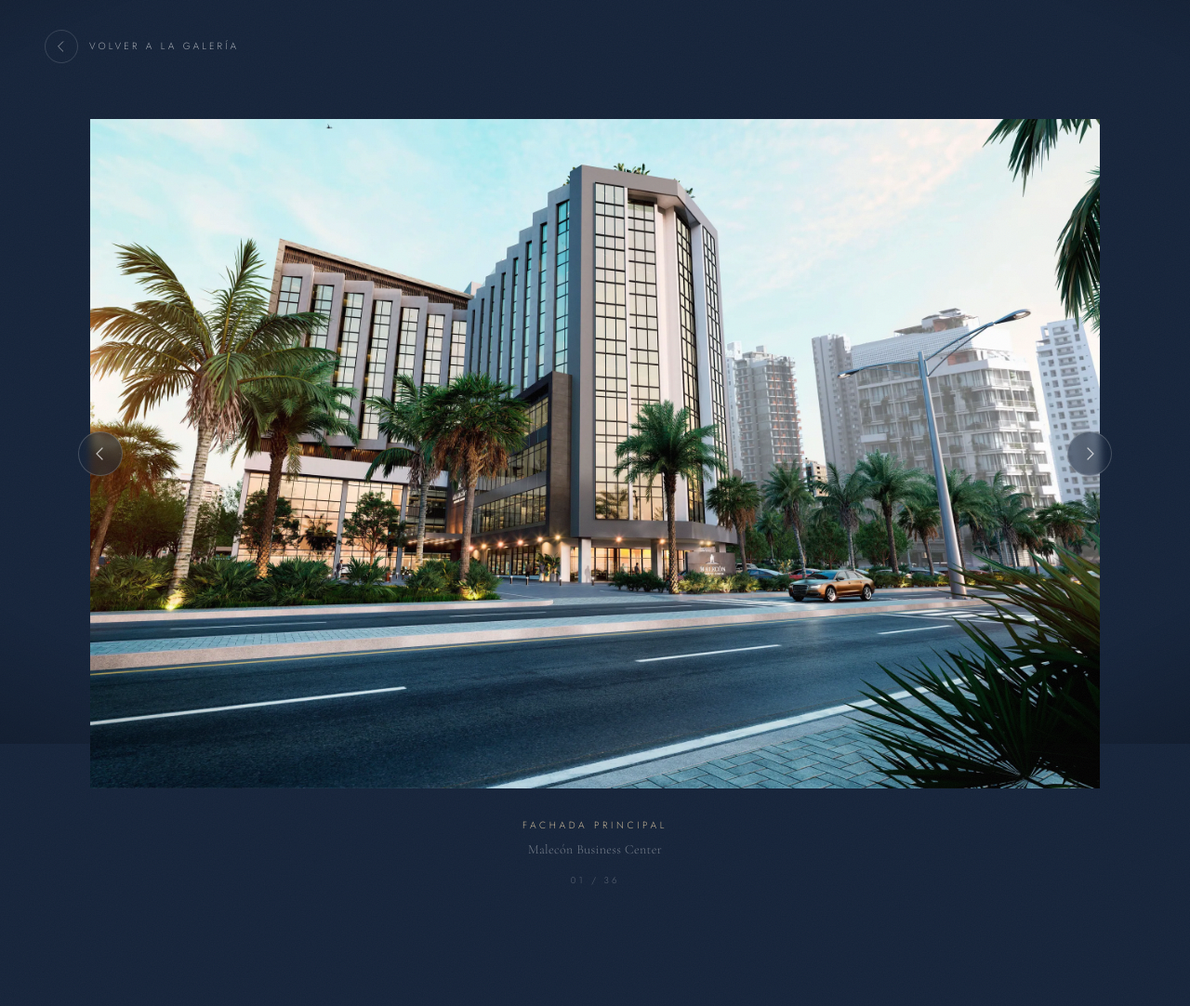
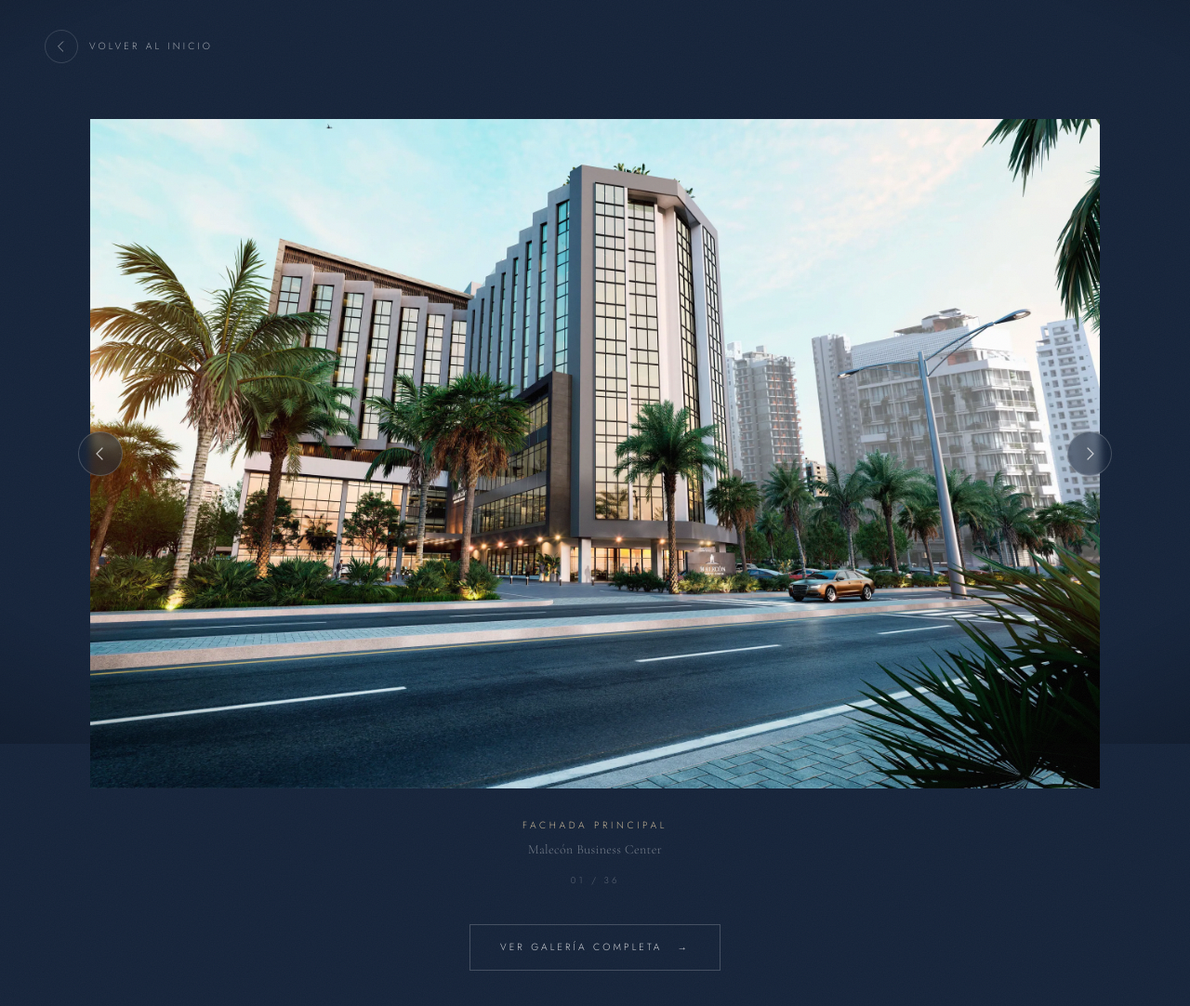
Before and after one commit to jerdiaz/malecon-residences, a Next.js app: page /galeria/fachada-principal in a window 1280 px wide. Shown: the top 1082 px of the page at 93% size. Before the commit the page ends 1018 px from the top, so only its background shows below. Built offline with nearby package versions, Linux system fonts and the light colour scheme.

Commit message:
Detalle de galeria: boton a la galeria completa

```diff
--- a/src/app/galeria/[slug]/page.tsx
+++ b/src/app/galeria/[slug]/page.tsx
@@ -32,7 +32,7 @@ export default async function RenderDetailPage({
             <path d="M9 1L3 7L9 13" stroke="currentColor" strokeWidth="1" strokeLinecap="round" />
           </svg>
         </span>
-        Volver a la galería
+        Volver al inicio
       </Link>
 
       <GalleryKeyNav prevSlug={prev.slug} nextSlug={next.slug} />
@@ -80,6 +80,20 @@ export default async function RenderDetailPage({
         <p className="mt-4 text-center text-[0.6rem] font-light uppercase tracking-[0.3em] tabular-nums text-white/30">
           {String(index + 1).padStart(2, "0")} / {String(total).padStart(2, "0")}
         </p>
+
+        {/* Acceso a la grilla completa. El enlace de arriba lleva al inicio,
+            así que este es el único camino a /galeria desde el detalle. */}
+        <div className="mt-10 flex justify-center">
+          <Link
+            href="/galeria"
+            className="group flex items-center gap-4 border border-white/20 px-8 py-4 text-[0.65rem] font-light uppercase tracking-[0.3em] text-white/80 transition-all duration-500 ease-silk hover:border-bronze hover:text-champagne"
+          >
+            Ver galería completa
+            <span className="transition-transform duration-500 ease-silk group-hover:translate-x-1">
+              →
+            </span>
+          </Link>
+        </div>
       </div>
     </main>
   );
```
